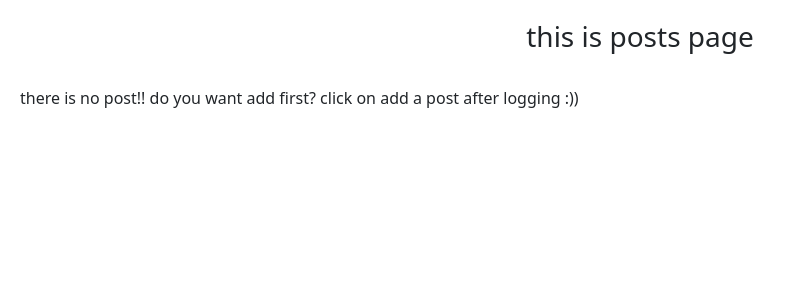
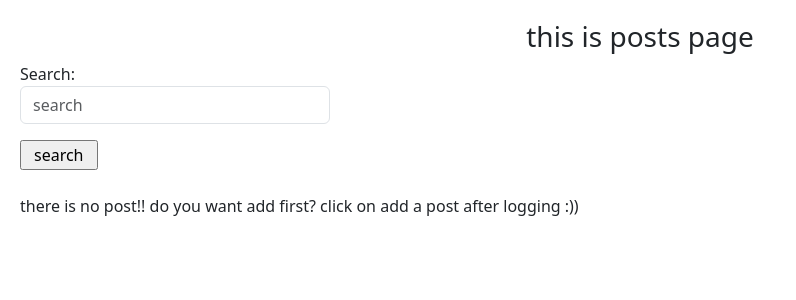
Before and after one commit to bahmanpnn/simple_social_media, a Django app: page /posts/ in a window 1280 px wide. Shown: the part 56-356 px from the top of the page, without its empty margins (0-796 px from the left). Run offline with Django 5.2, Linux system fonts and the light colour scheme; data that the repository does not hold is empty.

Commit message:
added search form for posts page

```diff
--- a/home/forms.py
+++ b/home/forms.py
@@ -41,3 +41,11 @@ class ReplyCommentForm(forms.ModelForm):
                 'rows':2,
             })
         }
+
+
+class PostSearchForm(forms.Form):
+
+    search=forms.CharField(widget=forms.TextInput(attrs={
+        'class':'form-control col-md-3',
+        'placeholder':'search'
+    }))
--- a/home/templates/home/posts.html
+++ b/home/templates/home/posts.html
@@ -4,6 +4,12 @@
 
 {% block content %}
     <h3 class='text-center'>this is posts page</h3 >
+
+      <form method='get' action="" novalidate class="col-md-3">
+        {{search_form.as_p}}
+        <input class='col-md-3' value='search' type='submit'>
+      </form>
+
     </br>
     {% if request.user.is_authenticated %}
     <a href="{% url "home:post-create" %}" class="btn btn-success">add a new post</a>
--- a/home/views.py
+++ b/home/views.py
@@ -9,7 +9,7 @@ from django.utils.text import slugify
 from django.utils.decorators import method_decorator
 from django.contrib.auth.decorators import login_required
 from .models import Post,PostComment
-from .forms import CreateUpdatePostForm,CommentCreateForm, ReplyCommentForm
+from .forms import CreateUpdatePostForm,CommentCreateForm, ReplyCommentForm,PostSearchForm
 
 
 
@@ -34,14 +34,17 @@ class HomeView(View):
         pass
 
 class PostView(View):
+    form_class=PostSearchForm
 
     def get(self,request):
         posts=Post.objects.order_by('-created_date')
         # posts=Post.objects.all().order_by('created_date')
 
+        if request.GET.get('search'):
+            posts=posts.filter(body__contains=request.GET['search'])
 
         return render(request,'home/posts.html',{
-            'posts':posts
+            'posts':posts,'search_form':self.form_class
         })
 
     def post(self,request):
--- a/social_media/settings.py
+++ b/social_media/settings.py
@@ -143,5 +143,5 @@ EMAIL_PORT=587
 DEFAULT_FROM_EMAIL="Avalanch Website"
 
 #dynamic settings
+EMAIL_HOST_USER="hamidbagheri042@gmail.com" #this is my test gmail please dont use it for yourself
 EMAIL_HOST_PASSWORD='fmzuujvawmnjgwrh'
-EMAIL_HOST_USER="hamidbagheri042@gmail.com"
```
